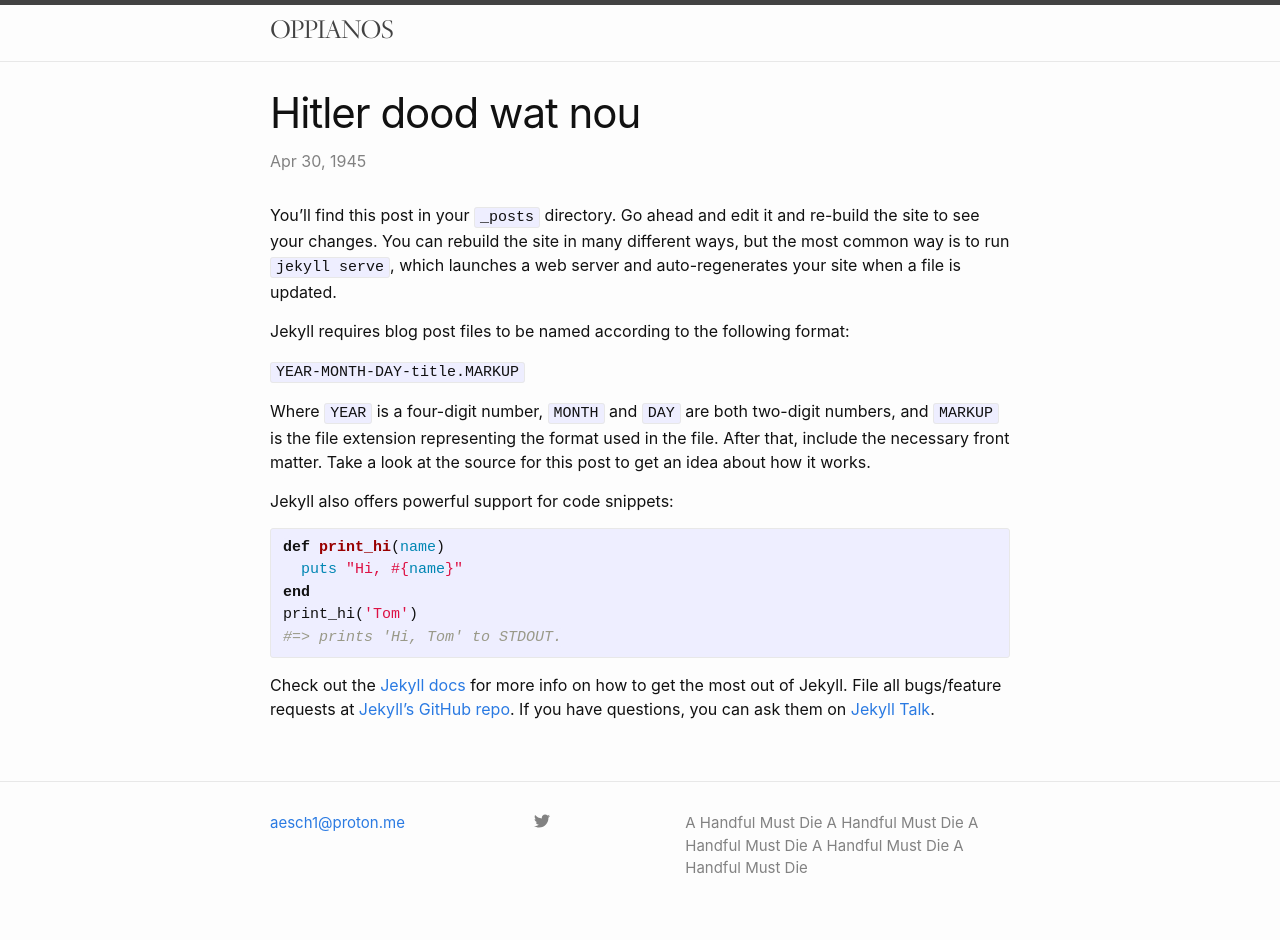
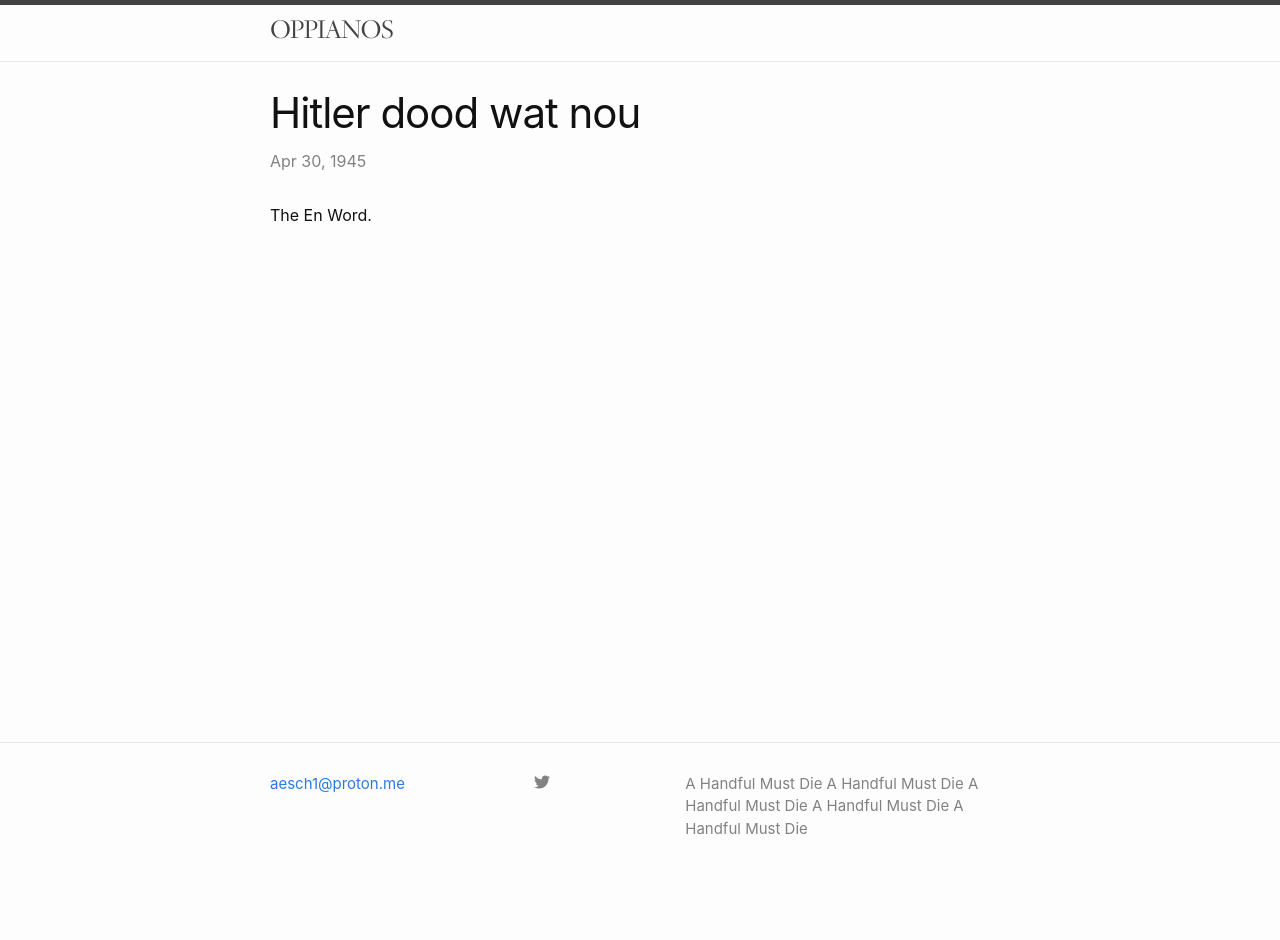
Before and after one commit to TheatrumMundi/TheatrumMundi, a Jekyll site: the page built from _posts/2022-11-27-welcome-to-jekyll.markdown, in a window 1280 px wide. Built offline with Jekyll 4.4.1, drawn with Linux system fonts in a browser that asks for light colours; some web fonts are replaced; after the commit the page ends 900 px from its top, so only the background shows below that.

Commit message:
Update 2022-11-27-welcome-to-jekyll.markdown

```diff
--- a/_posts/2022-11-27-welcome-to-jekyll.markdown
+++ b/_posts/2022-11-27-welcome-to-jekyll.markdown
@@ -4,26 +4,4 @@ title:  "Hitler dood wat nou"
 date:   1945-04-30 12:00:00 +0100
 categories: jekyll update
 ---
-You’ll find this post in your `_posts` directory. Go ahead and edit it and re-build the site to see your changes. You can rebuild the site in many different ways, but the most common way is to run `jekyll serve`, which launches a web server and auto-regenerates your site when a file is updated.
-
-Jekyll requires blog post files to be named according to the following format:
-
-`YEAR-MONTH-DAY-title.MARKUP`
-
-Where `YEAR` is a four-digit number, `MONTH` and `DAY` are both two-digit numbers, and `MARKUP` is the file extension representing the format used in the file. After that, include the necessary front matter. Take a look at the source for this post to get an idea about how it works.
-
-Jekyll also offers powerful support for code snippets:
-
-{% highlight ruby %}
-def print_hi(name)
-  puts "Hi, #{name}"
-end
-print_hi('Tom')
-#=> prints 'Hi, Tom' to STDOUT.
-{% endhighlight %}
-
-Check out the [Jekyll docs][jekyll-docs] for more info on how to get the most out of Jekyll. File all bugs/feature requests at [Jekyll’s GitHub repo][jekyll-gh]. If you have questions, you can ask them on [Jekyll Talk][jekyll-talk].
-
-[jekyll-docs]: https://jekyllrb.com/docs/home
-[jekyll-gh]:   https://github.com/jekyll/jekyll
-[jekyll-talk]: https://talk.jekyllrb.com/
+The En Word.
```
